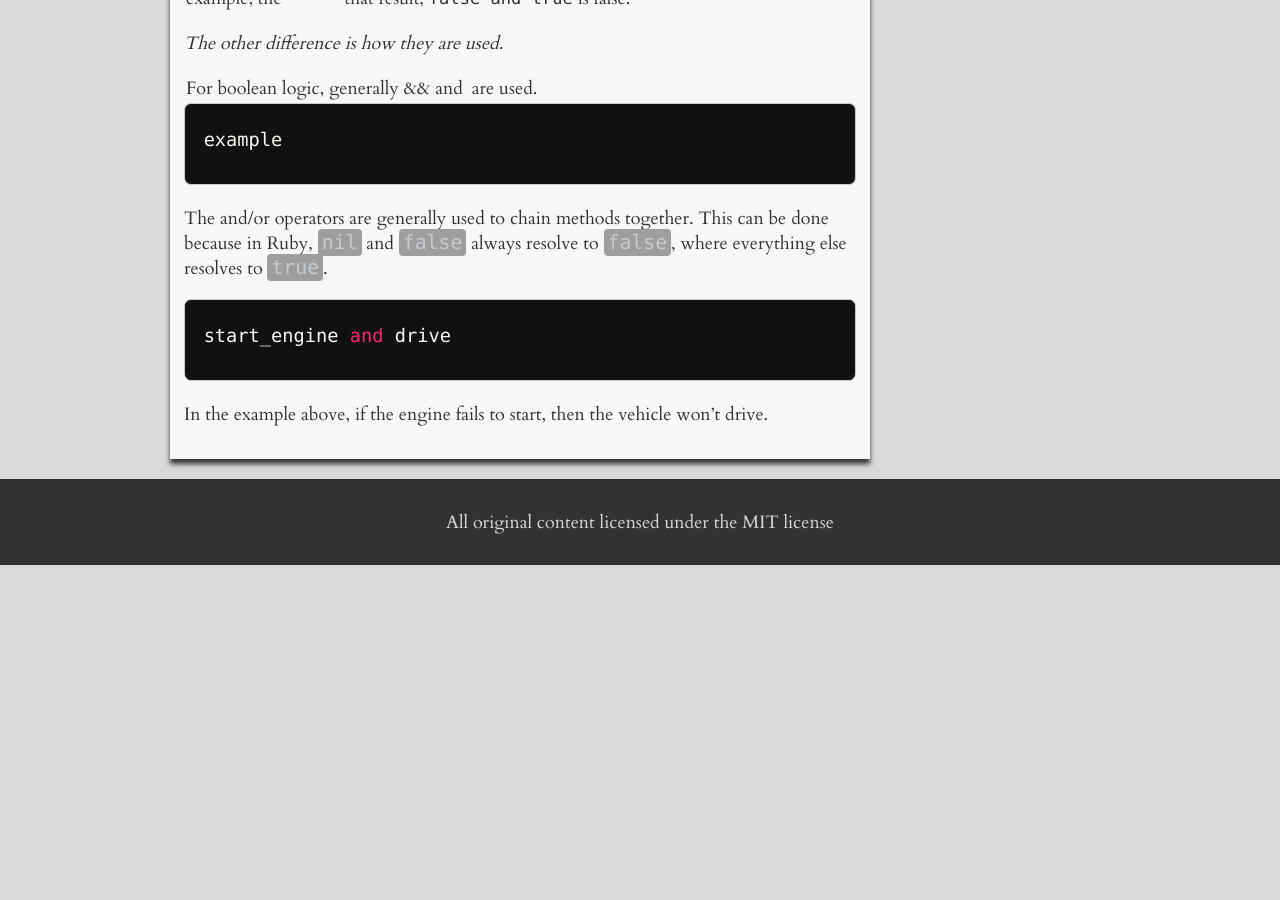
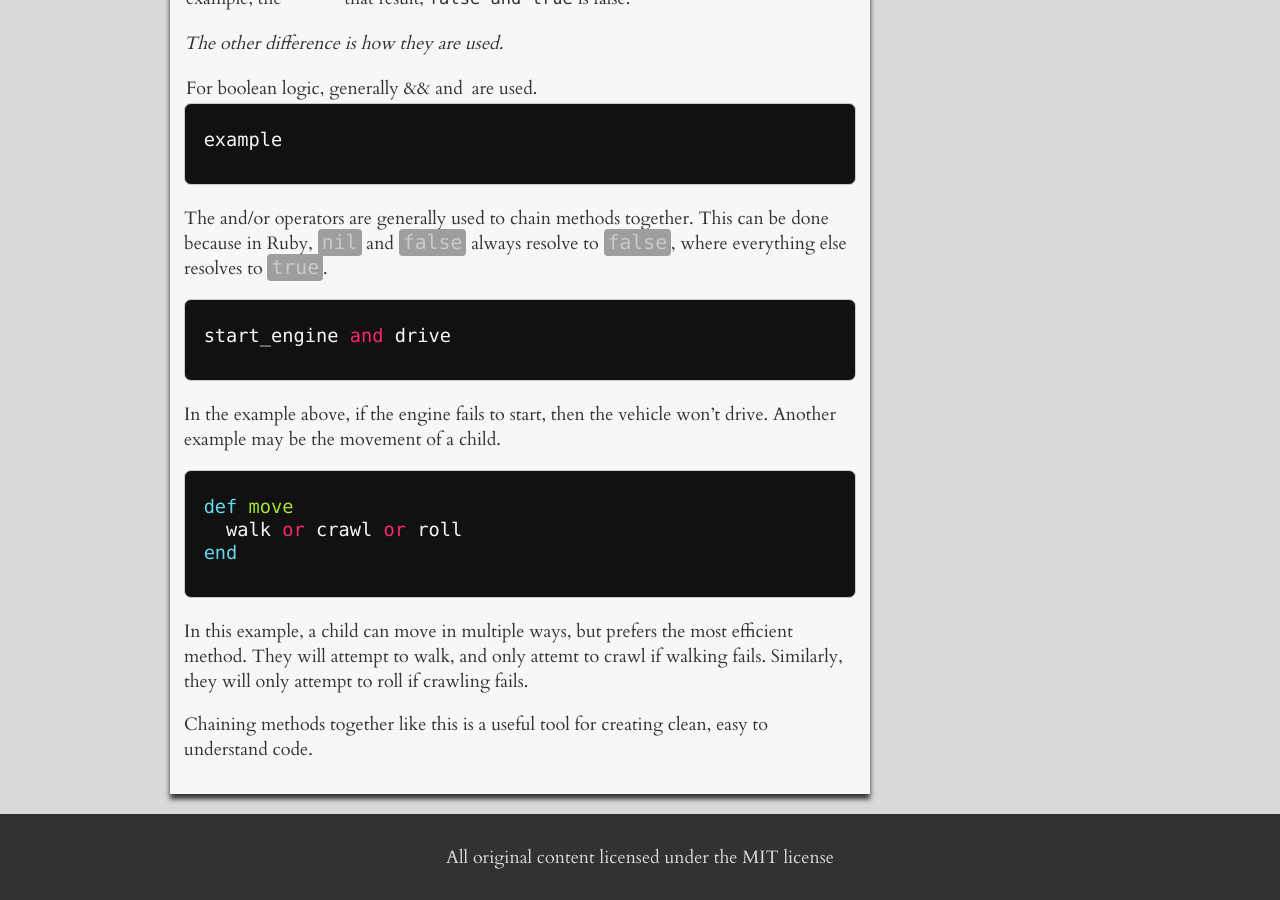
Before and after one commit to BennyHallett/blog, a Jekyll site: the page built from _posts/2014-04-16-whats-the-difference-between-and-or-in-ruby.markdown, in a window 1280 px wide and 900 px high, scrolled down 929 px. Built offline with Jekyll 4.4.1, drawn with Linux system fonts in a browser that asks for light colours; Markdown is read by kramdown in place of the engine named in the settings; before the commit the page ends 1494 px from its top, so only the background shows below that; grey boxes are pictures that could not be loaded.

Commit message:
Added the child fluent example

```diff
--- a/_posts/2014-04-16-whats-the-difference-between-and-or-in-ruby.markdown
+++ b/_posts/2014-04-16-whats-the-difference-between-and-or-in-ruby.markdown
@@ -45,4 +45,14 @@ The and/or operators are generally used to chain methods together. This can be d
 start_engine and drive
 {% endhighlight %}
 
-In the example above, if the engine fails to start, then the vehicle won't drive.
+In the example above, if the engine fails to start, then the vehicle won't drive. Another example may be the movement of a child.
+
+{% highlight ruby %}
+def move
+  walk or crawl or roll
+end
+{% endhighlight %}
+
+In this example, a child can move in multiple ways, but prefers the most efficient method. They will attempt to walk, and only attemt to crawl if walking fails. Similarly, they will only attempt to roll if crawling fails.
+
+Chaining methods together like this is a useful tool for creating clean, easy to understand code.
```
